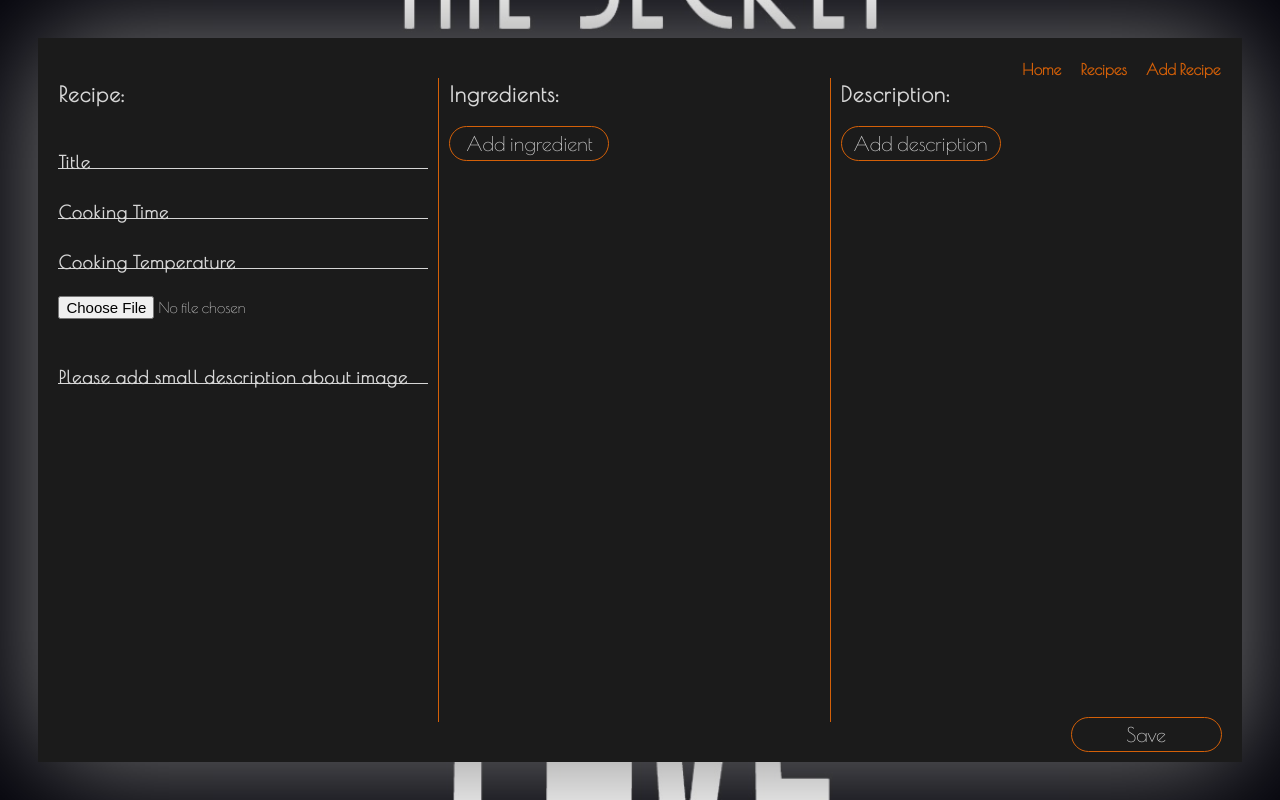
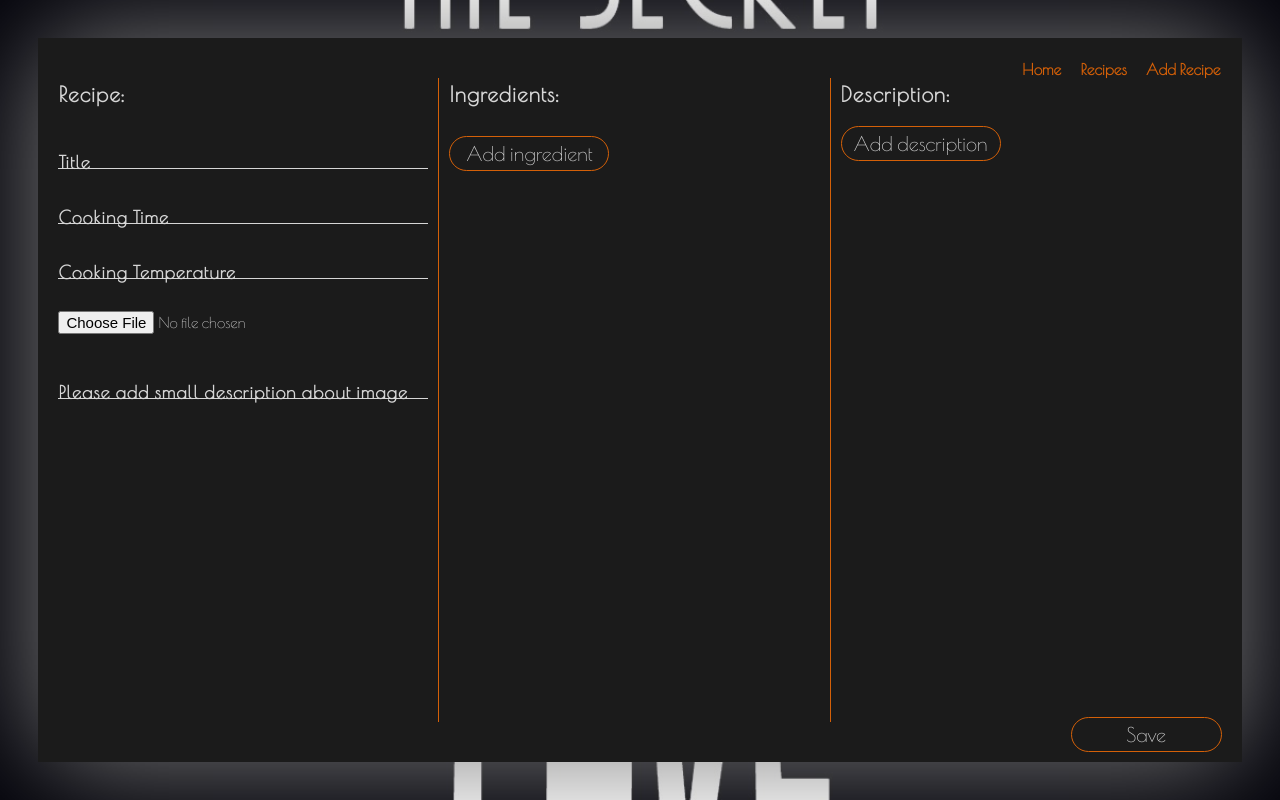
Before and after one commit to Ditiite/recipe-app, a React (Create React App) app: page /addRecipe in a window 1280 px wide. Built offline with nearby package versions, Linux system fonts and the light colour scheme; a web font is replaced by a local one.

Commit message:
Floating labels

```diff
--- a/src/styles/_AddRecipe.scss
+++ b/src/styles/_AddRecipe.scss
@@ -91,6 +91,8 @@
 
   & .add-btn {
     grid-area: span 2;
+    margin-top: 10px;
+
   }
 
   & .measure input {
@@ -142,7 +144,7 @@ textarea {
 
 .input-wrap {
   position: relative;
-  height: 50px;
+  height: 55px;
   margin-right: 10px;
 }
 
@@ -160,7 +162,7 @@ textarea {
 
   &:focus ~ label,
   &:not([value=""]) ~ label {
-    top: -10px;
+    top: -5px;
     font-size: 13px;
   }
 
```
